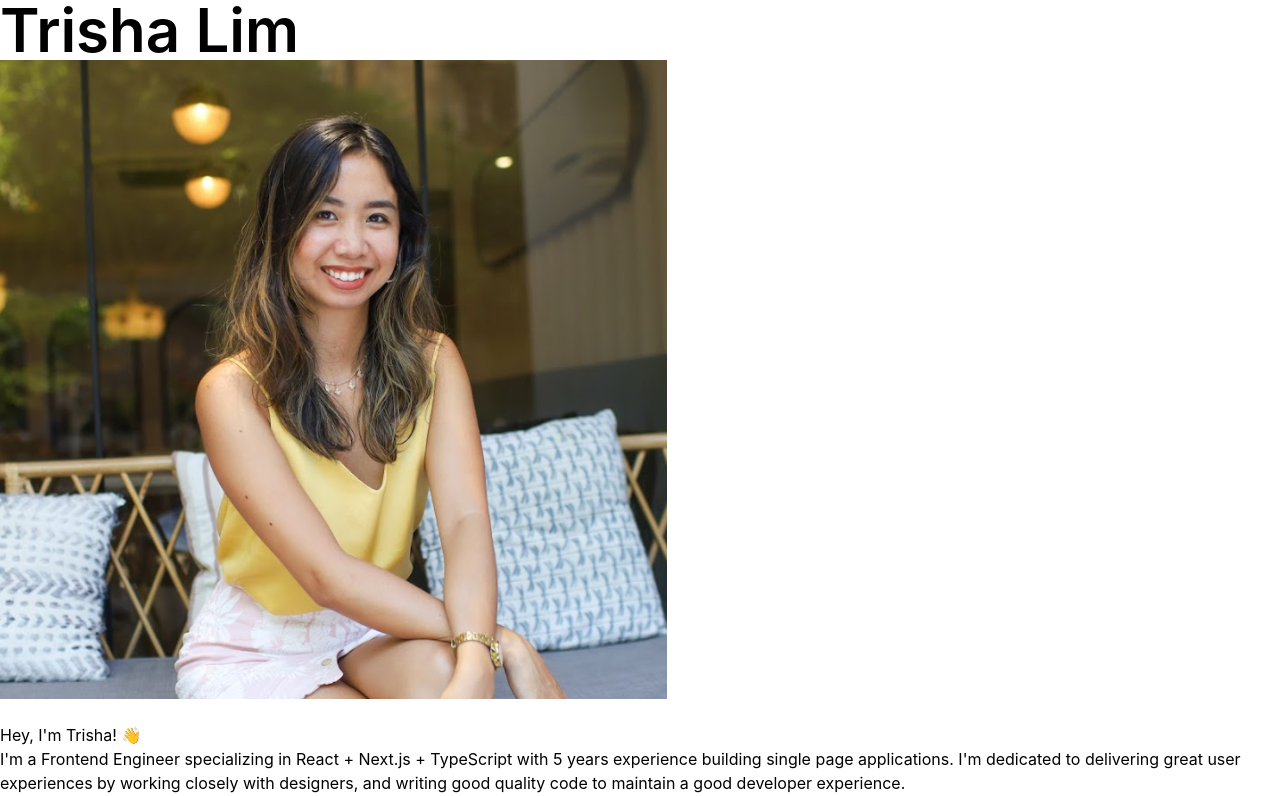
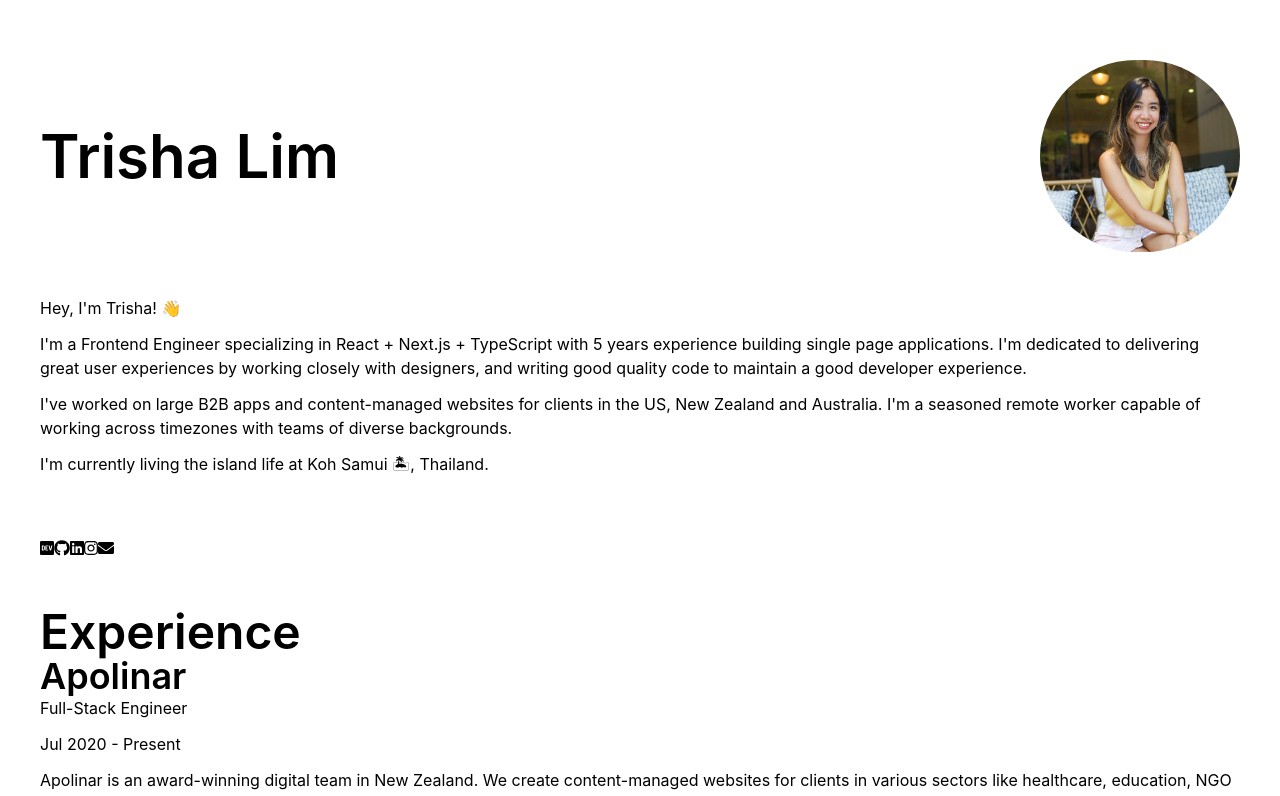
Before and after one commit to el-pol/nextjs-trishalim, a Next.js app: page / in a window 1280 px wide. Shown: the top 796 px of the page. Built offline with nearby package versions, Linux system fonts and the light colour scheme.

Commit message:
headline styling

```diff
--- a/pages/index.tsx
+++ b/pages/index.tsx
@@ -216,13 +216,13 @@ const Home: NextPage = () => {
         <meta property="og:image" content="/fb-social-share.jpg" />
       </Head>
 
-      <main>
+      <main className="container p-5 lg:p-10 mx-auto">
 
-        <div className="headline">
-          <h1>
+        <div className="flex w-full justify-between items-center flex-wrap flex-row-reverse md:flex-row">
+          <h1 className="my-5 text-center md:text-left w-full md:w-10/12">
             Trisha Lim
           </h1>
-          <img className="profile-image" src="/profile.png"/>
+          <img className="my-5 mx-auto rounded-full w-8/12 sm:w-6/12 md:w-2/12" src="/profile.png"/>
         </div>
 
         <br />
--- a/styles/globals.css
+++ b/styles/globals.css
@@ -28,6 +28,9 @@
     @apply text-xl;
     @apply font-semibold;
   }
+  p {
+    @apply mb-3;
+  }
 }
 
 html,
```
